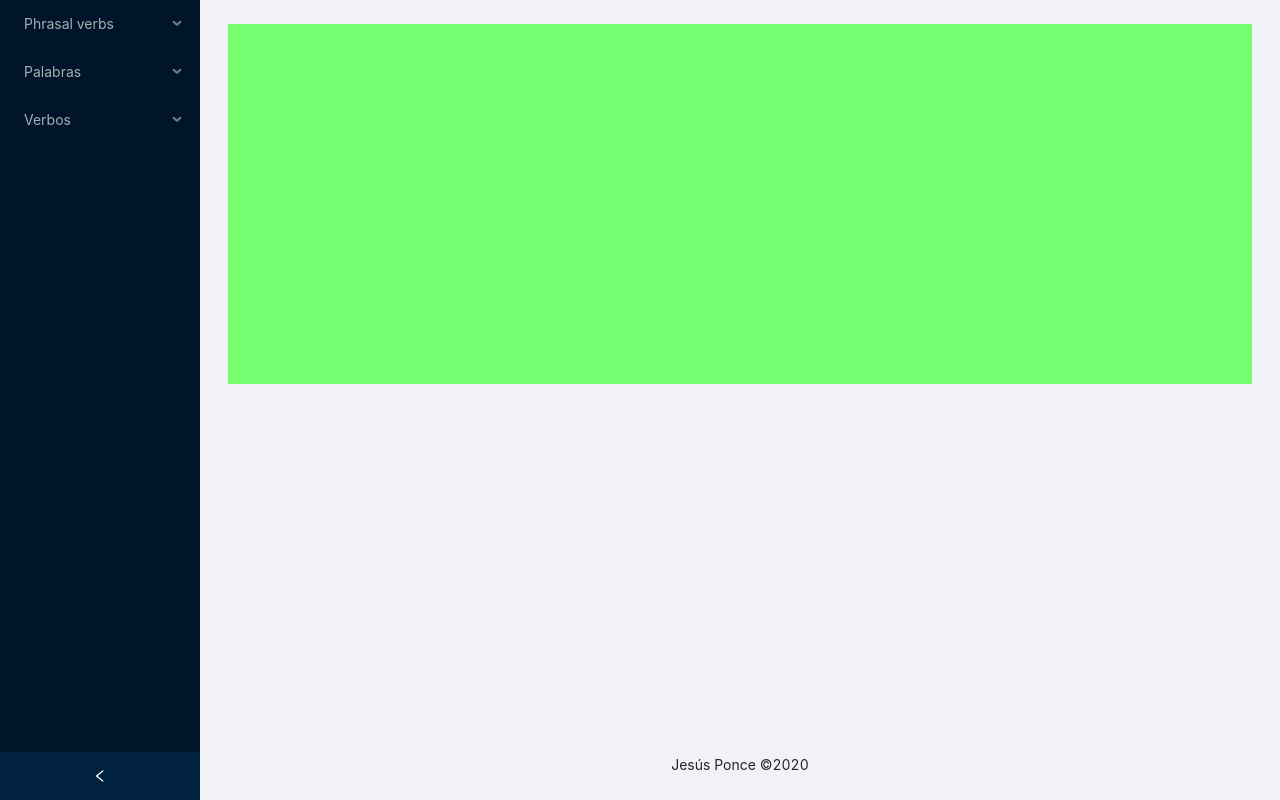
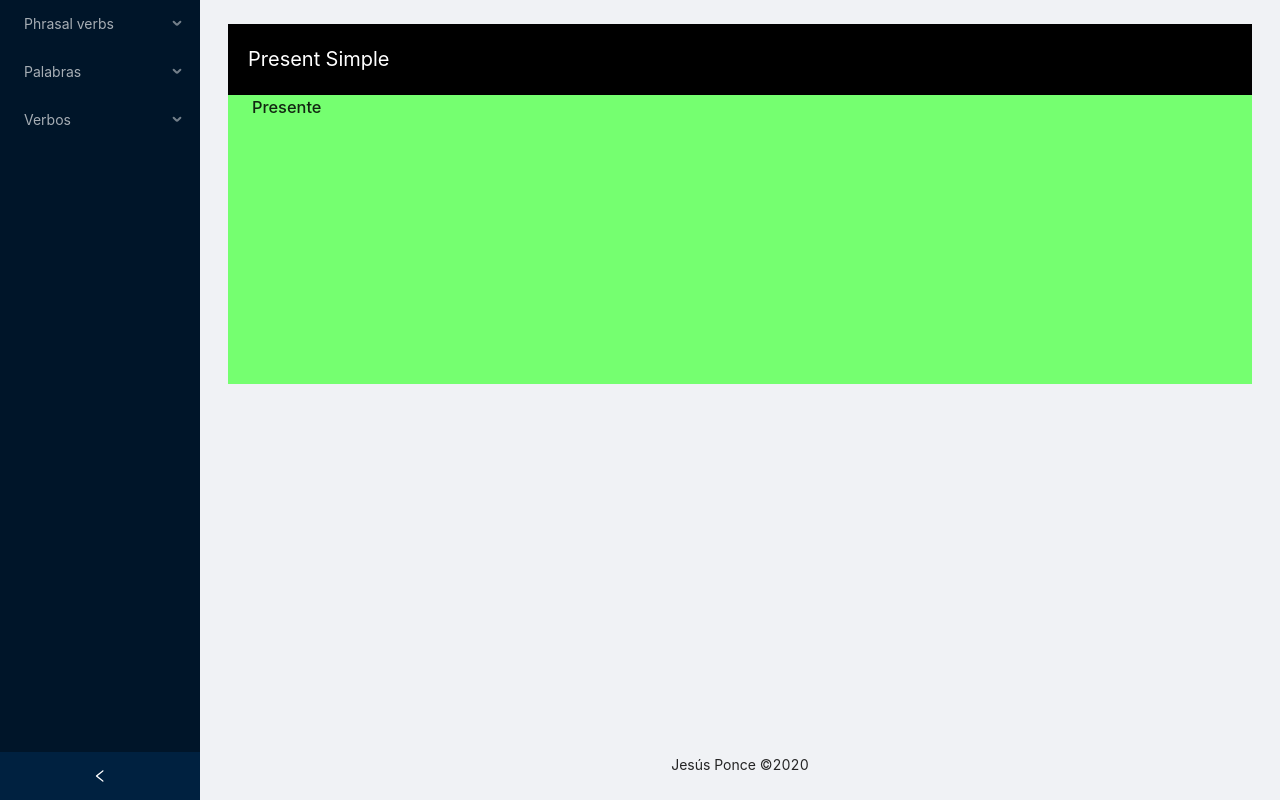
Before and after one commit to JesusEmmanuelPonce/english-front, a React (Create React App) app: page /present-simple in a window 1280 px wide. Built offline with nearby package versions, Linux system fonts and the light colour scheme.

Commit message:
present and past simple routes added

```diff
--- a/src/router/Routes.js
+++ b/src/router/Routes.js
@@ -1,13 +1,15 @@
 import React from 'react';
 import { Switch as Router, Route } from 'react-router-dom';
 import Get from '../components/get';
+import PresentSimple from '../components/Structures/PresentSimple';
+import PastSimple from '../components/Structures/PastSimple';
 
 const Routes = () => {
     return(
         <Router>
             <Route exact path="/get" component={Get} />
-            {/* <Route exact path="/verbs" component={Verbs}/>
-            <Route exact path="/numbers" component={Numbers}/> */}
+            <Route exact path="/present-simple" component={PresentSimple}/>
+            <Route exact path="/past-simple" component={PastSimple}/>
         </Router>
     )
 }
```
